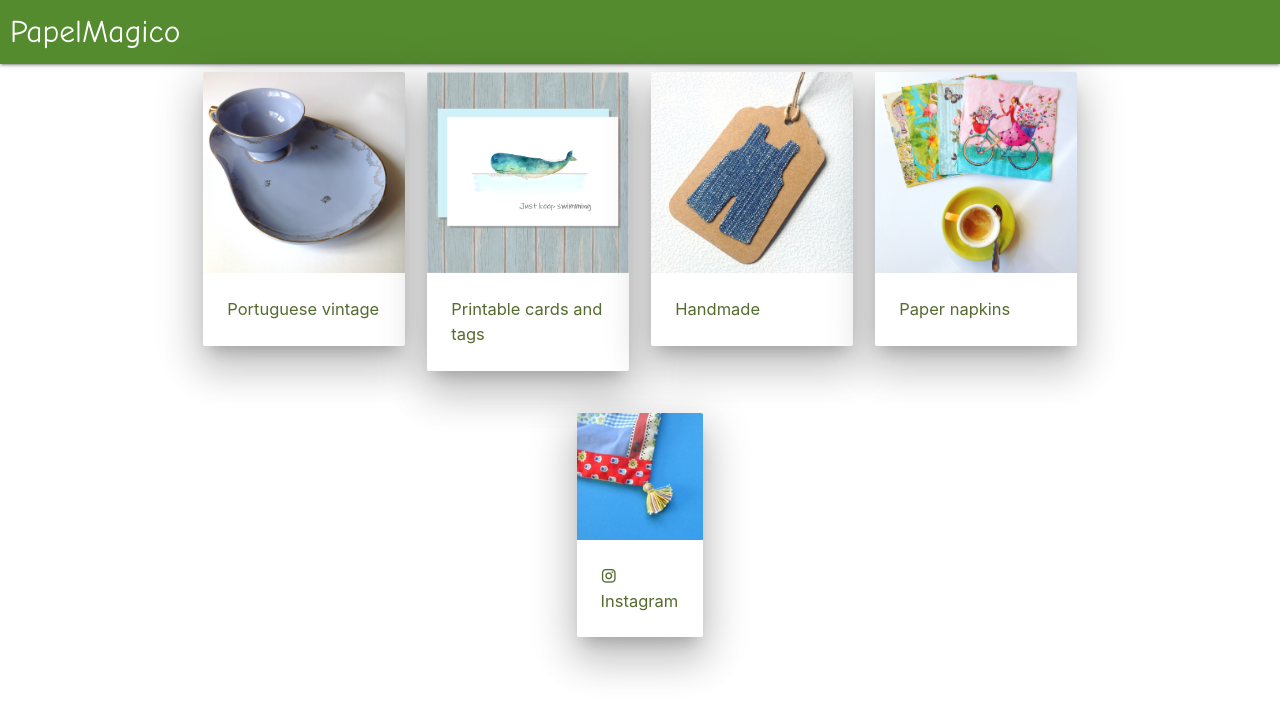
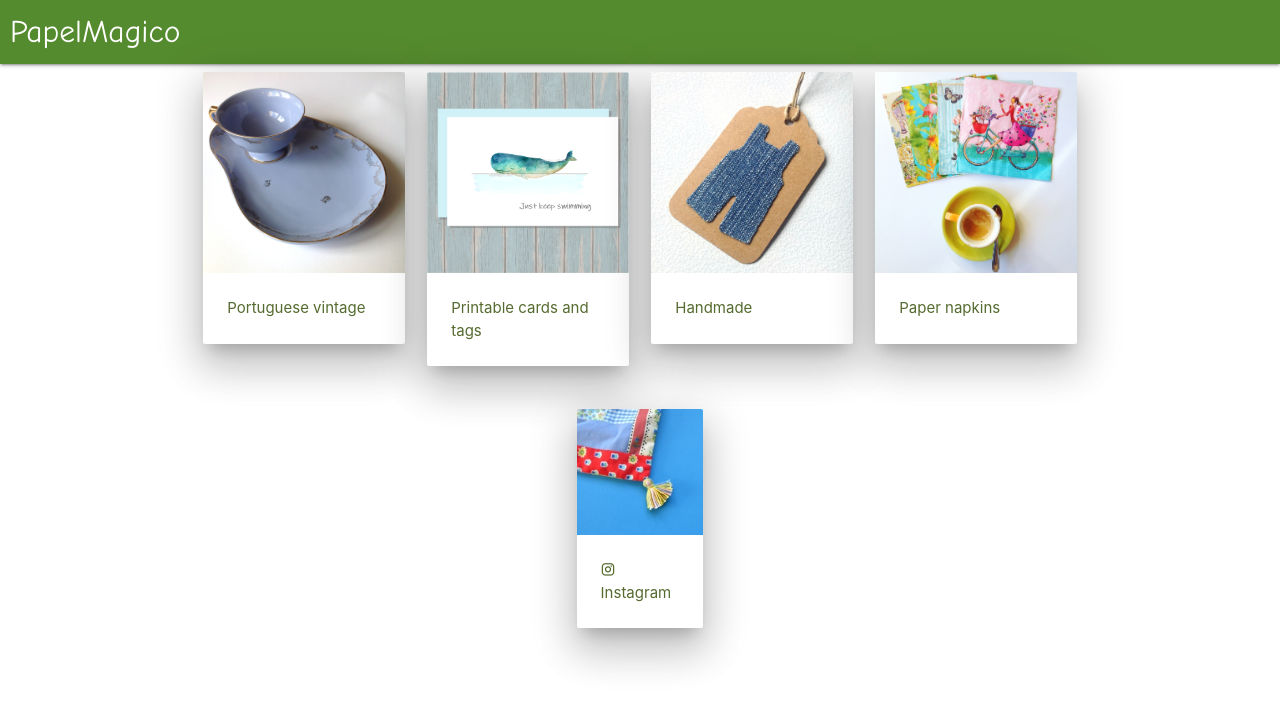
Before and after one commit to PedroPerpetua/papelmagico.eu, a plain HTML site: page index.html in a window 1280 px wide. Drawn offline with nearby package versions, Linux system fonts and the light colour scheme.

Commit message:
Fixed font size on big screens.

```diff
--- a/index.html
+++ b/index.html
@@ -19,7 +19,7 @@
         p {font-size: 1.2rem;}
     }
     @media only screen and (min-width: 992px) {
-        p {font-size: 1.1rem;}
+        p {font-size: 1rem;}
     }
     a {color: darkolivegreen;}
     #logo {
```
